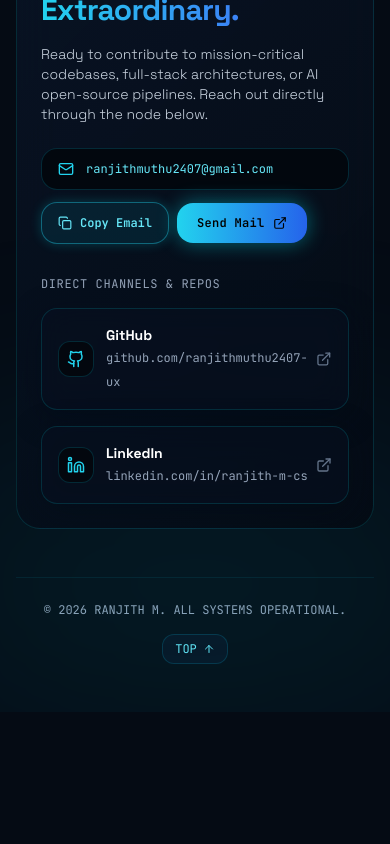
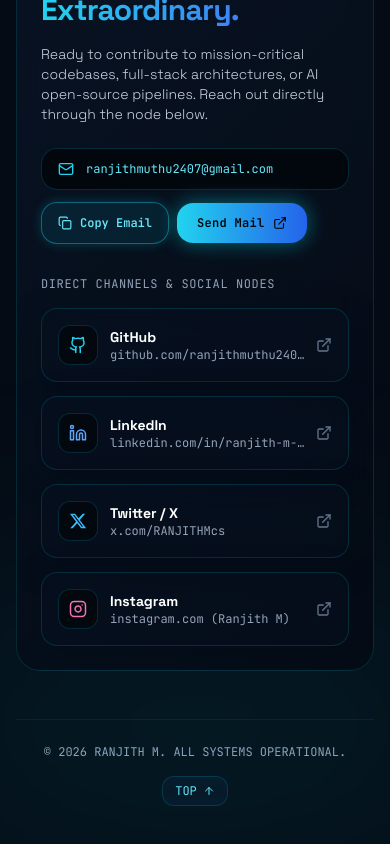
Before and after one commit to numankhan2007/Ranjith-portfolio-, a React (Vite) app: page / in a window 390 px wide. Shown: the part 6597-7441 px from the top of the page. Before the commit the page ends 7309 px from the top, so only its background shows below. Built offline with nearby package versions, Linux system fonts and the light colour scheme.

Commit message:
feat: add Instagram and Twitter/X social links to Connection Node

```diff
--- a/src/components/ConnectionFooter.jsx
+++ b/src/components/ConnectionFooter.jsx
@@ -1,6 +1,19 @@
 import React, { useState } from 'react';
-import { Mail, Github, Linkedin, Copy, Check, ExternalLink, ArrowUp, Terminal, Shield, Sparkles } from 'lucide-react';
+import { Mail, Github, Linkedin, Instagram, Copy, Check, ExternalLink, ArrowUp, Terminal, Shield, Sparkles } from 'lucide-react';
 import { playClickSound, playHoverSound } from '../utils/sound';
+
+// Modern X (formerly Twitter) Icon SVG component
+const XIcon = ({ size = 18, className = '' }) => (
+  <svg
+    width={size}
+    height={size}
+    viewBox="0 0 24 24"
+    fill="currentColor"
+    className={className}
+  >
+    <path d="M18.244 2.25h3.308l-7.227 8.26 8.502 11.24H16.17l-5.214-6.817L4.99 21.75H1.68l7.73-8.835L1.254 2.25H8.08l4.713 6.231zm-1.161 17.52h1.833L7.084 4.126H5.117z" />
+  </svg>
+);
 
 export const ConnectionFooter = ({ onOpenContact }) => {
   const [copied, setCopied] = useState(false);
@@ -24,14 +37,32 @@ export const ConnectionFooter = ({ onOpenContact }) => {
       handle: 'github.com/ranjithmuthu2407-ux',
       url: 'https://github.com/ranjithmuthu2407-ux',
       icon: Github,
-      accent: 'hover:border-cyan-400 hover:shadow-[0_0_20px_rgba(0,240,255,0.3)]',
+      accent: 'hover:border-cyan-400 hover:shadow-[0_0_20px_rgba(0,240,255,0.35)]',
+      iconColor: 'text-cyan-400 group-hover/link:text-cyan-300',
     },
     {
       name: 'LinkedIn',
       handle: 'linkedin.com/in/ranjith-m-cs',
       url: 'https://linkedin.com/in/ranjith-m-cs',
       icon: Linkedin,
-      accent: 'hover:border-blue-400 hover:shadow-[0_0_20px_rgba(0,112,243,0.3)]',
+      accent: 'hover:border-blue-400 hover:shadow-[0_0_20px_rgba(0,112,243,0.35)]',
+      iconColor: 'text-blue-400 group-hover/link:text-blue-300',
+    },
+    {
+      name: 'Twitter / X',
+      handle: 'x.com/RANJITHMcs',
+      url: 'https://x.com/RANJITHMcs',
+      icon: XIcon,
+      accent: 'hover:border-sky-400 hover:shadow-[0_0_20px_rgba(56,189,248,0.35)]',
+      iconColor: 'text-sky-400 group-hover/link:text-sky-300',
+    },
+    {
+      name: 'Instagram',
+      handle: 'instagram.com (Ranjith M)',
+      url: 'https://share.google/2LVUWRlKmPiylkczf',
+      icon: Instagram,
+      accent: 'hover:border-pink-500 hover:shadow-[0_0_20px_rgba(236,72,153,0.35)]',
+      iconColor: 'text-pink-400 group-hover/link:text-pink-300',
     },
   ];
 
@@ -45,7 +76,7 @@ export const ConnectionFooter = ({ onOpenContact }) => {
         <div className="glass-card rounded-3xl p-6 sm:p-10 border border-cyan-500/25 relative overflow-hidden bg-gradient-to-br from-[#071326] via-[#050B14] to-[#0A172B]">
           <div className="grid grid-cols-1 lg:grid-cols-12 gap-8 items-center">
             {/* Left Column: Heading & Copy Action */}
-            <div className="lg:col-span-7 space-y-4">
+            <div className="lg:col-span-5 space-y-4">
               <div className="flex items-center gap-2 text-xs font-mono text-cyan-400 uppercase tracking-widest">
                 <Terminal size={14} />
                 <span>COMMUNICATION_LINK :: ONLINE</span>
@@ -98,12 +129,13 @@ export const ConnectionFooter = ({ onOpenContact }) => {
               </div>
             </div>
 
-            {/* Right Column: Social Nodes */}
-            <div className="lg:col-span-5 space-y-4">
+            {/* Right Column: Social Nodes in 2x2 Bento Grid */}
+            <div className="lg:col-span-7 space-y-4">
               <span className="text-xs font-mono text-slate-400 uppercase tracking-wider block">
-                Direct Channels & Repos
+                Direct Channels & Social Nodes
               </span>
 
+              <div className="grid grid-cols-1 sm:grid-cols-2 gap-3.5">
                 {socialLinks.map((social) => {
                   const Icon = social.icon;
                   return (
@@ -117,24 +149,25 @@ export const ConnectionFooter = ({ onOpenContact }) => {
                       className={`block p-4 rounded-2xl glass-panel border border-cyan-500/15 ${social.accent} transition-all duration-300 group/link`}
                     >
                       <div className="flex items-center justify-between">
-                      <div className="flex items-center gap-3">
-                        <div className="p-2 rounded-xl bg-space-950 border border-cyan-500/20 text-cyan-400 group-hover/link:scale-110 transition-transform">
+                        <div className="flex items-center gap-3 min-w-0">
+                          <div className={`p-2.5 rounded-xl bg-space-950 border border-cyan-500/20 ${social.iconColor} group-hover/link:scale-110 transition-transform flex-shrink-0`}>
                             <Icon size={18} />
                           </div>
-                        <div>
-                          <h4 className="text-sm font-bold text-white group-hover/link:text-cyan-300 transition-colors">
+                          <div className="min-w-0">
+                            <h4 className="text-sm font-bold text-white group-hover/link:text-cyan-300 transition-colors truncate">
                               {social.name}
                             </h4>
-                          <span className="text-xs font-mono text-slate-400">
+                            <span className="text-xs font-mono text-slate-400 block truncate">
                               {social.handle}
                             </span>
                           </div>
                         </div>
-                      <ExternalLink size={16} className="text-slate-500 group-hover/link:text-cyan-400 group-hover/link:translate-x-0.5 group-hover/link:-translate-y-0.5 transition-all" />
+                        <ExternalLink size={16} className="text-slate-500 group-hover/link:text-cyan-400 group-hover/link:translate-x-0.5 group-hover/link:-translate-y-0.5 transition-all flex-shrink-0 ml-2" />
                       </div>
                     </a>
                   );
                 })}
+              </div>
             </div>
           </div>
         </div>
```
Also changed, not shown: 1 other file (tests, documents, lock files or other folders). Lines whose indentation alone changed are shown as unchanged.
